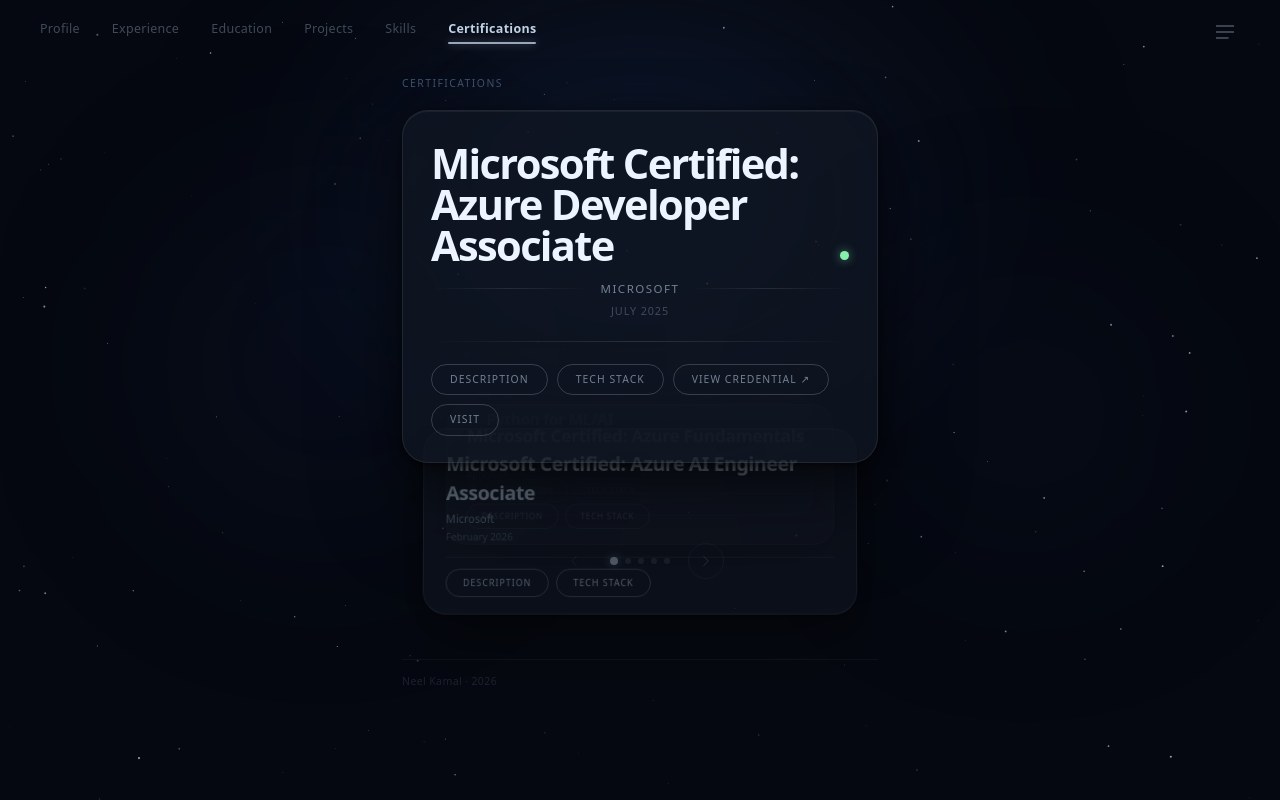
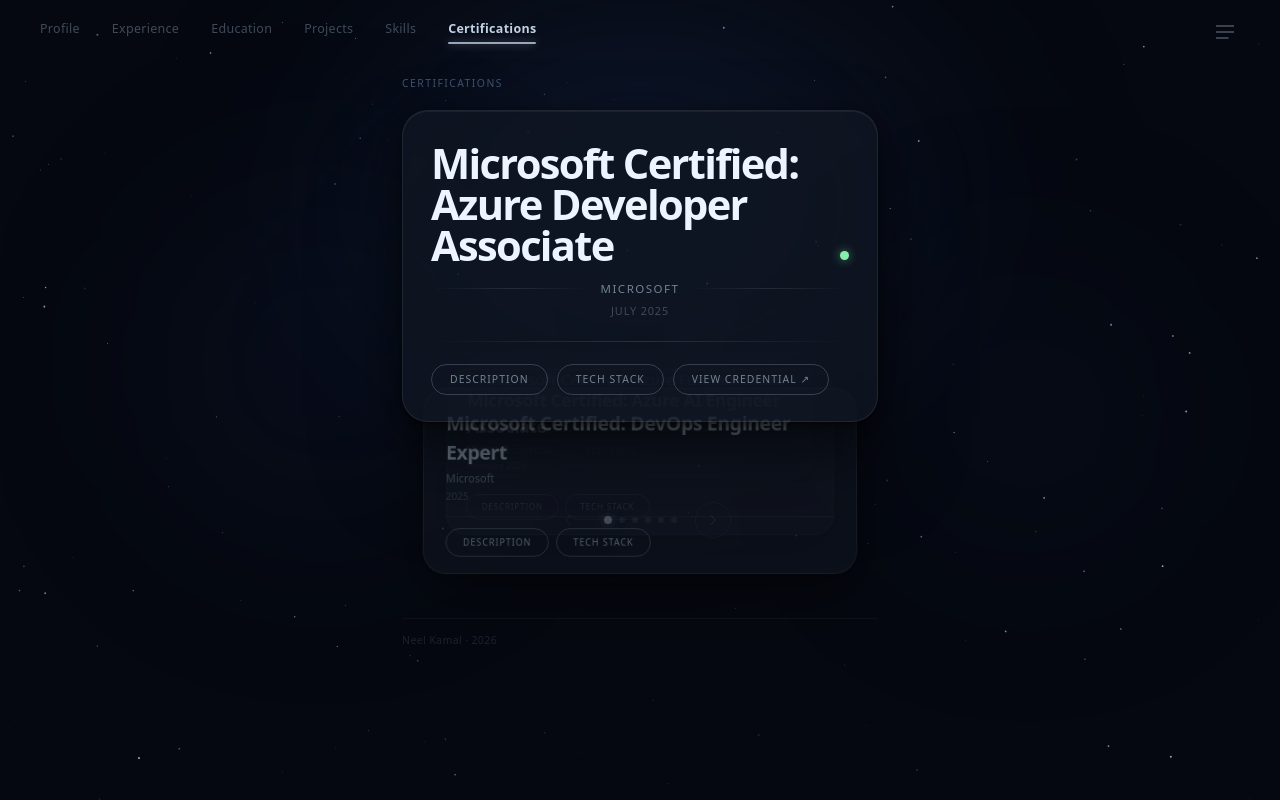
Before and after one commit to neelkamal123-code/portfolio, a Next.js app in the folder portfolio/: page / in a window 1280 px wide. Both pictures are taken after a click on the button "Certifications". Built offline with nearby package versions, Linux system fonts and the light colour scheme.

Commit message:
minor fixes

```diff
--- a/portfolio/app/data.ts
+++ b/portfolio/app/data.ts
@@ -115,9 +115,19 @@
     period: 'July 2025',
     desc: 'Validates expertise in designing, building, testing, and maintaining cloud applications and services on Microsoft Azure.',
     tech: ['Azure App Services', 'Azure Functions', 'Cosmos DB', 'Storage', 'Azure AD'],
-    url: 'https://learn.microsoft.com/en-us/users/neelkamal-6249/credentials/56a3a27298d0755c?ref=https%3A%2F%2Fwww.linkedin.com%2F',
+    url: 'https://learn.microsoft.com/api/credentials/share/en-us/NeelKamal-6249/56A3A27298D0755C?sharingId=6C0688093092B22D',
   },
-    {
+  {
+    id: 'az400',
+    name: 'Microsoft Certified: DevOps Engineer Expert',
+    accent: true,
+    sub: 'Microsoft',
+    period: '2025',
+    desc: 'Validates expertise in designing and implementing DevOps practices on Azure, including CI/CD, source control, infrastructure, and monitoring.',
+    tech: ['Azure DevOps', 'GitHub Actions', 'CI/CD', 'Infrastructure as Code', 'Monitoring'],
+    url: 'https://learn.microsoft.com/api/credentials/share/en-us/NeelKamal-6249/8EA3B2152C8292E9?sharingId=6C0688093092B22D',
+  },
+  {
     id: 'ai102',
     name: 'Microsoft Certified: Azure AI Engineer Associate',
     accent: true,
@@ -125,7 +135,7 @@
     period: 'February 2026',
     desc: 'Demonstrates skills in designing and implementing AI solutions using Azure Cognitive Services, Azure OpenAI, and ML services.',
     tech: ['Azure AI Services', 'Cognitive Services', 'Azure OpenAI', 'ML Solutions'],
-    url: 'https://learn.microsoft.com/en-us/users/neelkamal-6249/credentials/certification/azure-ai-engineer?tab=credentials-tab',
+    url: 'https://learn.microsoft.com/api/credentials/share/en-us/NeelKamal-6249/2C84E1553222784E?sharingId=6C0688093092B22D',
   },
   {
     id: 'az900',
@@ -135,7 +145,7 @@
     period: 'April 2025',
     desc: 'Foundational certification covering Azure cloud concepts, core services, security, compliance, and pricing.',
     tech: ['Cloud Concepts', 'Azure Core Services', 'Security', 'Governance'],
-    url: 'https://learn.microsoft.com/en-us/users/neelkamal-6249/credentials/certification/azure-fundamentals?tab=credentials-tab',
+    url: 'https://learn.microsoft.com/api/credentials/share/en-us/NeelKamal-6249/34D5D0A9EAF50288?sharingId=6C0688093092B22D',
   },
   {
     id: 'pythonml',
--- a/portfolio/components/CardStack.tsx
+++ b/portfolio/components/CardStack.tsx
@@ -22,6 +22,7 @@
   label: string;
   items: StackItem[];
   extraButtons?: (item: StackItem) => React.ReactNode;
+  showVisitButton?: boolean;
 }
 
 const POS: Record<number, React.CSSProperties> = {
@@ -47,7 +48,7 @@
   show:   { opacity: 1, y: 0, transition: { duration: 0.26, ease: [0,0,0.2,1] as [number,number,number,number] } },
 };
 
-export function CardStack({ label, items, extraButtons }: CardStackProps) {
+export function CardStack({ label, items, extraButtons, showVisitButton = true }: CardStackProps) {
   const [active, setActive] = useState(0);
   const [panels, setPanels] = useState<Record<string, boolean>>({});
   const stackRef = useRef<HTMLDivElement>(null);
@@ -174,14 +175,14 @@
                         >Tech Stack</button>
                       )}
                       {extraButtons?.(item)}
-                      {item.url && (
+                      {showVisitButton && item.url && (
                         <a
                           href={item.url}
                           target="_blank"
                           rel="noopener noreferrer"
                           className="pill"
                           style={{ textDecoration: 'none' }}
-                        >Visit</a>
+                        >Visit ↗</a>
                       )}
                     </div>
 
--- a/portfolio/components/CertificationsSection.tsx
+++ b/portfolio/components/CertificationsSection.tsx
@@ -6,6 +6,7 @@
     <CardStack
       label="Certifications"
       items={certifications}
+      showVisitButton={false}
       extraButtons={(item) => (
         <a href={item.url || '#'} target="_blank" rel="noopener noreferrer" className="pill">
           View Credential ↗
--- a/portfolio/components/ProjectsSection.tsx
+++ b/portfolio/components/ProjectsSection.tsx
@@ -1,11 +1,8 @@
 'use client';
-import { useState } from 'react';
 import { CardStack } from './CardStack';
-import { Modal } from './Modal';
 import { projects } from '@/app/data';
 
 export function ProjectsSection() {
-  const [modal, setModal] = useState<{ title: string; url: string } | null>(null);
   return (
     <>
       <CardStack
@@ -14,15 +11,11 @@
         extraButtons={(item) => (
           <>
             {item.sourceUrl && (
-              <a href={item.sourceUrl} target="_blank" rel="noopener noreferrer" className="pill">Source ↗</a>
-            )}
-            {item.demoUrl && (
-              <button className="pill" onClick={() => setModal({ title: item.name, url: item.demoUrl! })}>Live Demo</button>
+              <a href={item.sourceUrl} target="_blank" rel="noopener noreferrer" className="pill">Source</a>
             )}
           </>
         )}
       />
-      <Modal isOpen={!!modal} onClose={() => setModal(null)} title={modal?.title} url={modal?.url} />
     </>
   );
 }
```
